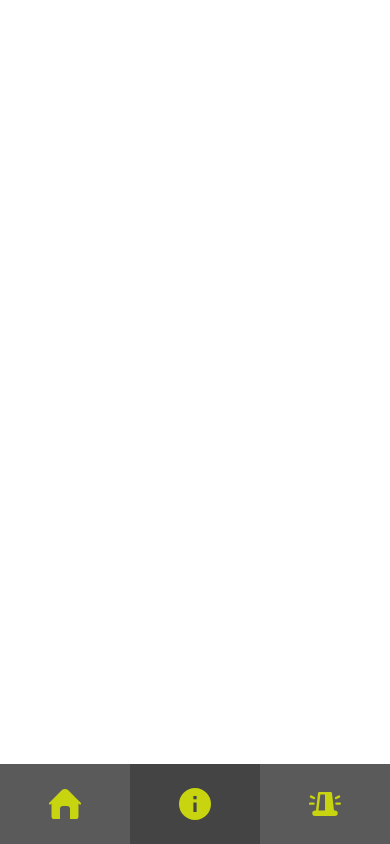
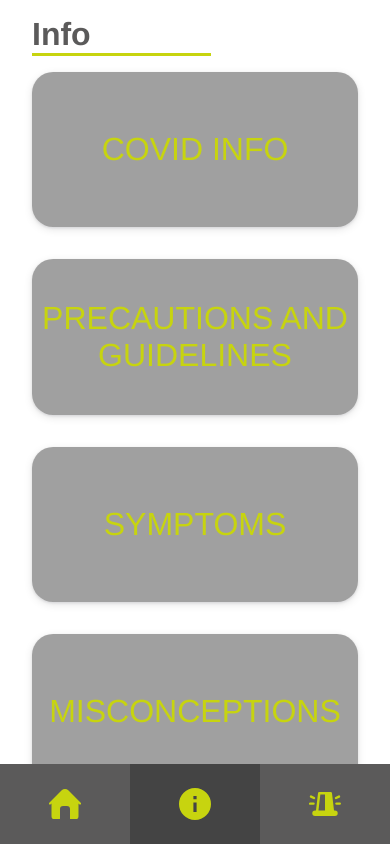
Before and after one commit to BenjaminKing1337/frontend_project-HowToCovid, a Vue app: page /info in a window 390 px wide. Shown: the top 844 px of the page. Built offline with nearby package versions, Linux system fonts and the light colour scheme.

Commit message:
Wednesday

```diff
--- a/src/App.vue
+++ b/src/App.vue
@@ -48,13 +48,13 @@ body::-webkit-scrollbar-thumb{
 .content{
   margin-left: 5rem;
   padding: 1rem;
-  height: 100vh;
+  height: auto;
 }
 
 
 @media only screen and (max-width: 600px){
   .content{
-    margin: 0;
+    margin: 0 0 5rem 0;
   }
 }
 </style>
--- a/src/components/Content.vue
+++ b/src/components/Content.vue
@@ -1,6 +1,6 @@
 <template>
     <div>
-
+        <router-view></router-view>
     </div>
 </template>
 
--- a/src/components/Footer.vue
+++ b/src/components/Footer.vue
@@ -56,6 +56,14 @@
         h1,p{
             font-size: 1.2vw;
         }
+        ul{
+            list-style: none;
+        }
+    }
+    @media only screen and (max-width: 600px){
+        footer{
+            display: none;
+        }
     }
 
 </style>
--- a/src/components/Navbar.vue
+++ b/src/components/Navbar.vue
@@ -59,6 +59,10 @@
             }
             .nav-item{
                 width: 100%;
+                transition: 200ms ease-in-out;
+                &:hover{
+                    background: rgb(112, 112, 112);
+                }
                 .nav-link{
                     display: flex;
                     align-items: center;
@@ -80,7 +84,7 @@
         }
     }
     .router-link-exact-active {
-      background: rgb(68, 68, 68);;
+      background: rgb(68, 68, 68);
     }
 
     /*small screen*/
--- a/src/views/Home.vue
+++ b/src/views/Home.vue
@@ -1,6 +1,11 @@
 <template>
   <div class="home">
-
+    <h1>HOME</h1>
+    <hr>
+    <div class="gridbox">
+      <div class="welcomebox">welcome</div>
+      <div class="videobox">video</div>
+    </div>
   </div>
 </template>
 
@@ -11,3 +16,59 @@ export default {
 
 }
 </script>
+<style lang="scss" scoped>
+h1{
+  text-align: start;
+  margin: 0 0 0 1rem;
+  color: #5B5A5A;
+}
+hr{
+  width: 50%;
+  margin: 0 0 0 1rem;
+  height: 3px;
+  border: none;
+  background-color: #C7D40F;
+}
+
+.gridbox{
+  display: grid;
+  grid-template-columns: 1fr 2fr;
+  grid-template-rows: 1fr 1fr;
+  height: 85vh;
+  margin: 1rem 1rem 1rem 4rem;
+  gap: 2rem;
+}
+.welcomebox, .videobox{
+  display: flex;
+  flex-direction: column;
+  align-items: center;
+  background: #707070a8;
+  font-size: 3rem;
+  color: #C7D40F;
+  box-shadow: rgba(3, 8, 20, 0.1) 0px 0.15rem 0.5rem, rgba(2, 8, 20, 0.1) 0px 0.075rem 0.175rem;
+  border-radius: 21px;
+  overflow: hidden;
+
+  background-size: cover;
+  background-position: center;
+  background-repeat: no-repeat;
+}
+.welcomebox{
+  grid-area: 1 / 1 / 3 / 2
+}
+.videobox{
+  grid-area: 1 / 2 / 3 / 3
+}
+@media only screen and (max-width: 900px){
+  .gridbox{
+    margin: 1rem;
+  }
+  .welcomebox{
+  grid-area: 1 / 1 / 2 / 3
+  }
+  .videobox{
+    grid-area: 2 / 1 / 3 / 3
+  }
+}
+
+</style>
--- a/src/views/Info.vue
+++ b/src/views/Info.vue
@@ -0,0 +1,86 @@
+<template>
+    <div class="info">
+        <h1>Info</h1>
+        <hr>
+        <div class="gridbox">
+            <div class="covid_info">COVID INFO</div>
+            <div class="guidelines">PRECAUTIONS AND GUIDELINES</div>
+            <div class="symptoms">SYMPTOMS</div>
+            <div class="misconceptions">MISCONCEPTIONS</div>
+        </div>
+    </div>
+</template>
+
+<script>
+    export default {
+
+    }
+</script>
+
+<style lang="scss" scoped>
+h1{
+  text-align: start;
+  margin: 0 0 0 1rem;
+  color: #5B5A5A;
+}
+hr{
+  width: 50%;
+  margin: 0 0 0 1rem;
+  height: 3px;
+  border: none;
+  background-color: #C7D40F;
+}
+.gridbox{
+  display: grid;
+  grid-template-columns: 1fr 1fr 1fr 1fr;
+  grid-template-rows: 1fr 1fr 1fr 1fr;
+  height: 85vh;
+  margin: 1rem 1rem 1rem 4rem;
+  gap: 2rem;
+}
+.covid_info{
+    grid-area: 1 / 1 / 3 / 3
+}
+.guidelines{
+    grid-area: 1 / 3 / 3 / 5
+}
+.symptoms{
+    grid-area: 3 / 1 / 5 / 3;
+}
+.misconceptions{
+    grid-area: 3 / 3 / 5 / 5;
+}
+.covid_info, .guidelines, .symptoms, .misconceptions{
+  display: flex;
+  flex-direction: column;
+  align-items: center;
+  justify-content: center;
+  background: #707070a8;
+  font-size: 2rem;
+  color: #C7D40F;
+  box-shadow: rgba(3, 8, 20, 0.1) 0px 0.15rem 0.5rem, rgba(2, 8, 20, 0.1) 0px 0.075rem 0.175rem;
+  border-radius: 21px;
+  overflow: hidden;
+
+  background-size: cover;
+  background-position: center;
+  background-repeat: no-repeat;
+}
+@media only screen and (max-width: 900px){
+  .gridbox{
+    margin: 1rem;
+    }
+  .covid_info{
+    grid-area: 1 / 1 / 2 / 5
+    }
+    .guidelines{
+        grid-area: 2 / 1 / 3 / 5
+    }
+    .symptoms{
+        grid-area: 3 / 1 / 4 / 5;
+    }
+    .misconceptions{
+        grid-area: 4 / 1 / 5 / 5;
+    }
+}
+</style>
```
